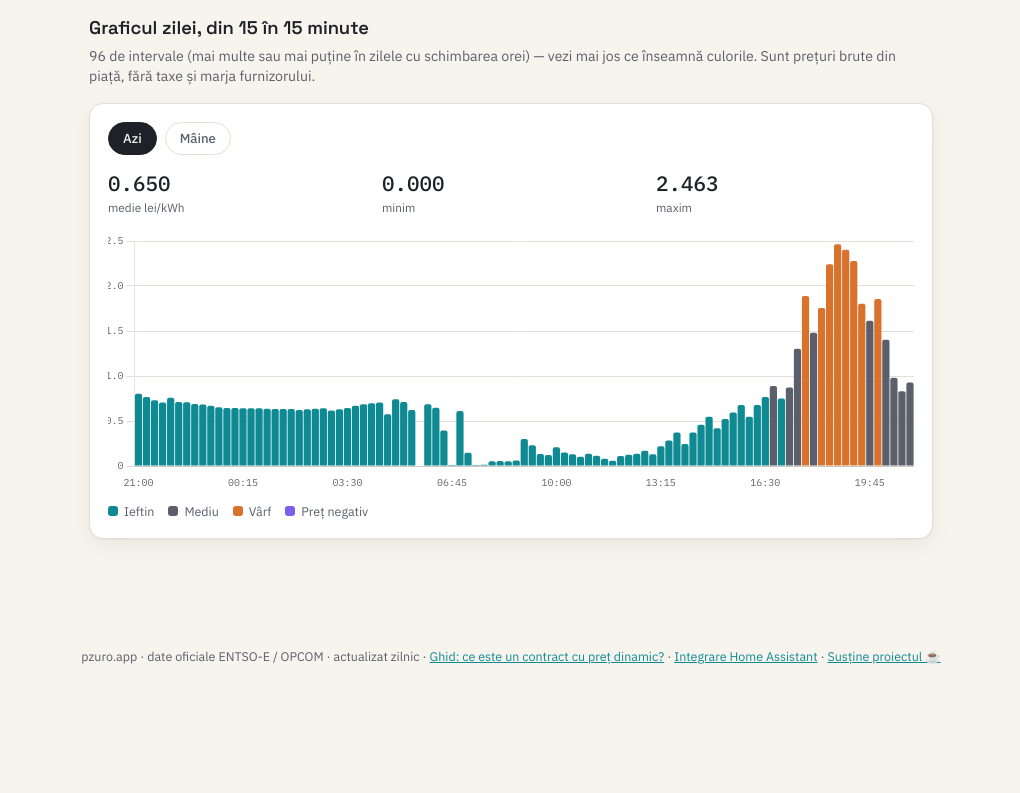
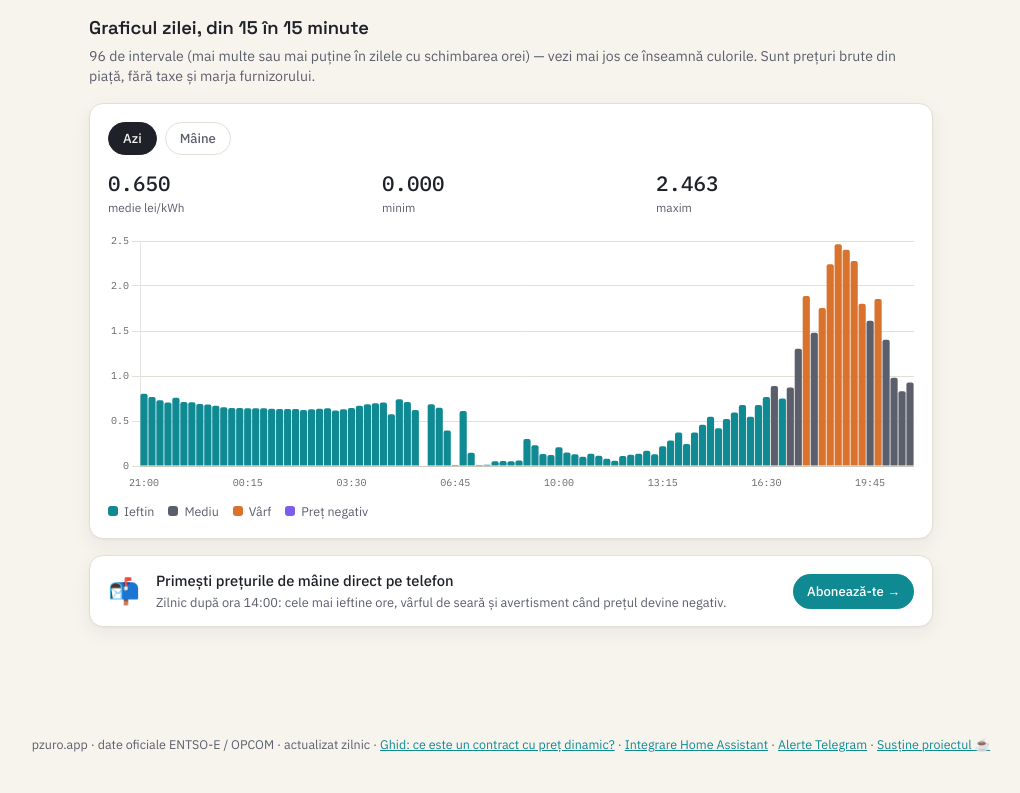
Before and after one commit to andreistoleriu/pzuro, a plain HTML site: page index.html in a window 1280 px wide. Shown: the part 374-1167 px from the top of the page, without its empty margins (129-1149 px from the left). Before the commit the page ends 1079 px from the top, so only its background shows below. Drawn offline with nearby package versions, Linux system fonts and the light colour scheme; a script that the page names is missing.

Commit message:
feat: link canal Telegram in 3 locuri (grafic, top ore, footer)

```diff
--- a/index.html
+++ b/index.html
@@ -238,9 +238,15 @@
         <span><i style="background:var(--violet)"></i>Preț negativ</span>
       </div>
     </div>
+    <div class="card" style="display:flex;align-items:center;gap:16px;padding:14px 18px;">
+      <div style="font-size:1.6rem;line-height:1;">📬</div>
+      <div style="flex:1;">
+        <div style="font-weight:500;font-size:.92rem;margin-bottom:2px;">Primești prețurile de mâine direct pe telefon</div>
+        <div style="font-size:.8rem;color:var(--ink-soft);">Zilnic după ora 14:00: cele mai ieftine ore, vârful de seară și avertisment când prețul devine negativ.</div>
+      </div>
+      <a href="https://t.me/pzuromania" target="_blank" rel="noopener" style="display:inline-block;background:var(--cyan);color:#fff;text-decoration:none;font-size:.82rem;font-weight:500;padding:8px 14px;border-radius:999px;white-space:nowrap;">Abonează-te →</a>
+    </div>
   </section>
-
-  <!-- TAB 2: top ore -->
   <section class="panel" id="panel-ore" role="tabpanel" aria-labelledby="tabbtn-ore">
     <h2 class="section-title">Cele mai bune (și mai proaste) 6 ore</h2>
     <p class="section-sub">Folosește orele ieftine pentru mașina de spălat, boiler sau încărcat mașina electrică — tot preț brut din piață, fără taxe și marja furnizorului.</p>
@@ -252,9 +258,10 @@
       <h3 style="margin:0 0 10px;font-size:.92rem;">Cele mai scumpe 6 intervale — evită dacă se poate</h3>
       <div class="hour-list" id="pricyList"></div>
     </div>
+    <div style="text-align:center;padding:8px 0 4px;font-size:.85rem;color:var(--ink-soft);">
+      Vrei să primești automat orele ieftine de mâine, fără să deschizi site-ul? <a href="https://t.me/pzuromania" target="_blank" rel="noopener" style="color:var(--cyan);font-weight:500;">Abonează-te pe Telegram →</a>
+    </div>
   </section>
-
-  <!-- TAB 3: calculator -->
   <section class="panel" id="panel-calc" role="tabpanel" aria-labelledby="tabbtn-calc">
     <h2 class="section-title">Calculator factură: dinamic vs. fix</h2>
     <p class="section-sub">Estimare pe baza prețului PZU de azi. Ajustează componentele reglementate ca să se apropie de factura ta reală.</p>
@@ -341,7 +348,7 @@
   </section>
 </div>
 
-<footer class="site">pzuro.app · date oficiale ENTSO-E / OPCOM · actualizat zilnic · <a href="/ce-este-contract-pret-dinamic.html" style="color:var(--cyan);">Ghid: ce este un contract cu preț dinamic?</a> · <a href="/home-assistant.html" style="color:var(--cyan);">Integrare Home Assistant</a> · <a href="https://buymeacoffee.com/andreistolp" style="color:var(--cyan);">Susține proiectul ☕</a></footer>
+<footer class="site">pzuro.app · date oficiale ENTSO-E / OPCOM · actualizat zilnic · <a href="/ce-este-contract-pret-dinamic.html" style="color:var(--cyan);">Ghid: ce este un contract cu preț dinamic?</a> · <a href="/home-assistant.html" style="color:var(--cyan);">Integrare Home Assistant</a> · <a href="https://t.me/pzuromania" style="color:var(--cyan);">Alerte Telegram</a> · <a href="https://buymeacoffee.com/andreistolp" style="color:var(--cyan);">Susține proiectul ☕</a></footer>
 
 <script>
 (function(){
```
